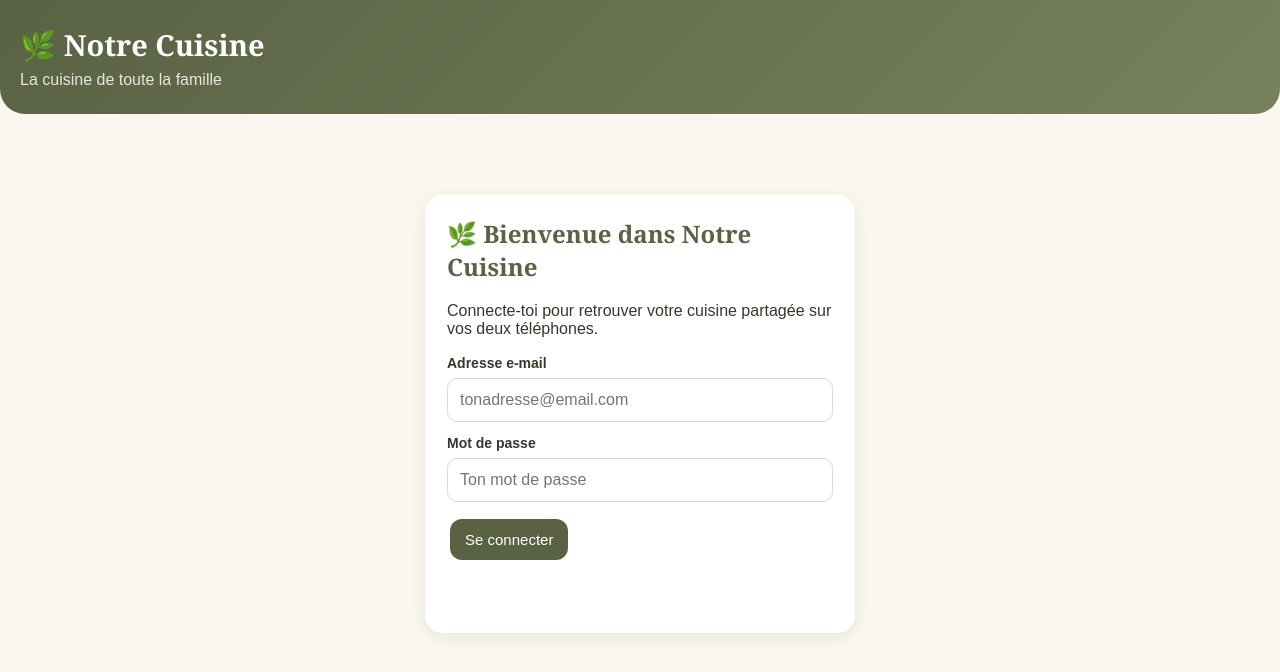
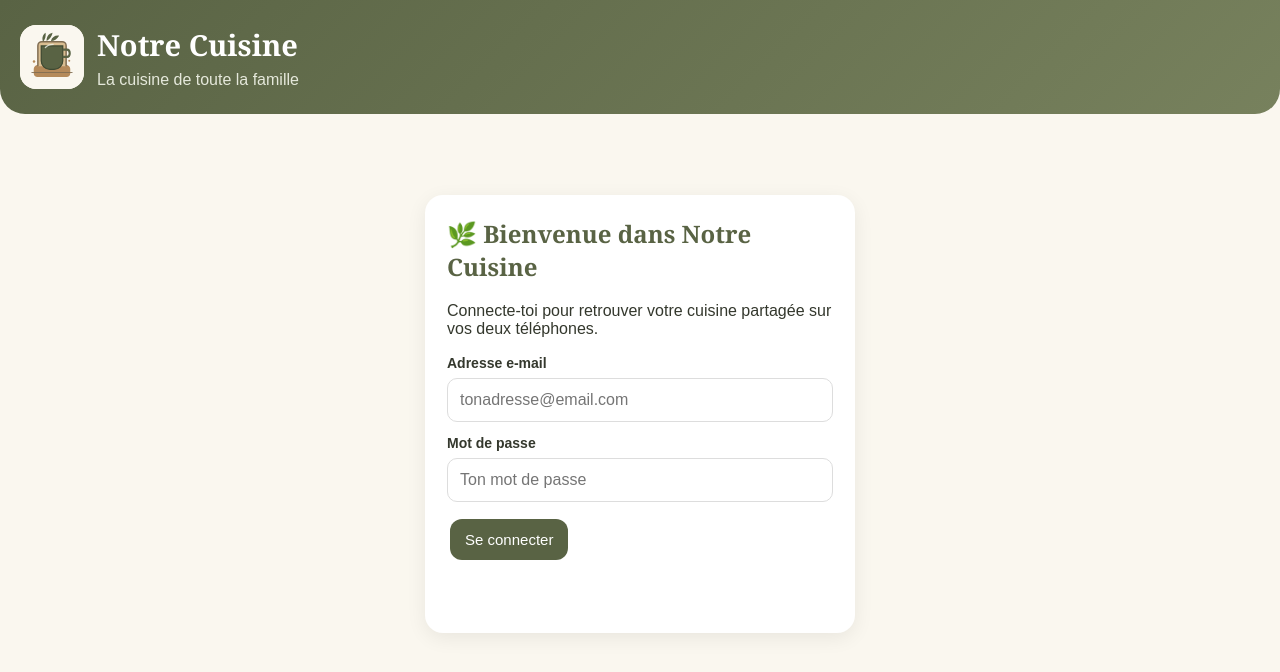
Before and after one commit to marion2706/Notre-cuisine-, a plain HTML site: page index.html in a window 1280 px wide. Drawn offline with nearby package versions, Linux system fonts and the light colour scheme.

Commit message:
Add app icon and home screen support

```diff
--- a/index.html
+++ b/index.html
@@ -5,6 +5,12 @@
 <meta charset="UTF-8">
 <meta name="viewport" content="width=device-width, initial-scale=1">
 <meta name="theme-color" content="#596344">
+<link rel="icon" type="image/svg+xml" href="./icon.svg">
+<link rel="apple-touch-icon" href="./icon.svg">
+<link rel="manifest" href="./manifest.webmanifest">
+<meta name="apple-mobile-web-app-capable" content="yes">
+<meta name="apple-mobile-web-app-title" content="Notre Cuisine">
+<meta name="apple-mobile-web-app-status-bar-style" content="default">
 <title>Notre Cuisine</title>
 <script src="https://cdn.jsdelivr.net/npm/@supabase/supabase-js@2"></script>
 <style>
@@ -42,8 +48,11 @@ body:not(.connected) main,body:not(.connected) nav{display:none}
 </head>
 <body>
 <header>
-<h1>🌿 Notre Cuisine</h1>
-<p>La cuisine de toute la famille</p>
+<div style="display:flex;align-items:center;gap:13px">
+<img src="./icon.svg" alt="" width="64" height="64" style="border-radius:16px;background:#faf7ef;flex:none">
+<div><h1>Notre Cuisine</h1>
+<p>La cuisine de toute la famille</p></div>
+</div>
 </header>
 
 <div id="auth-screen">
```
